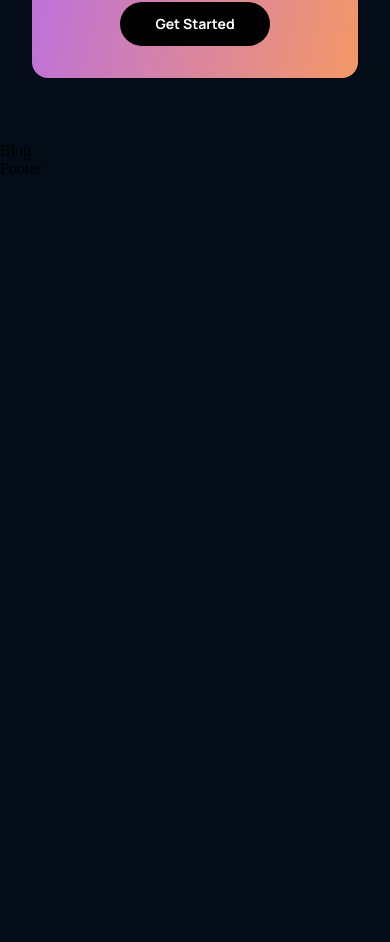
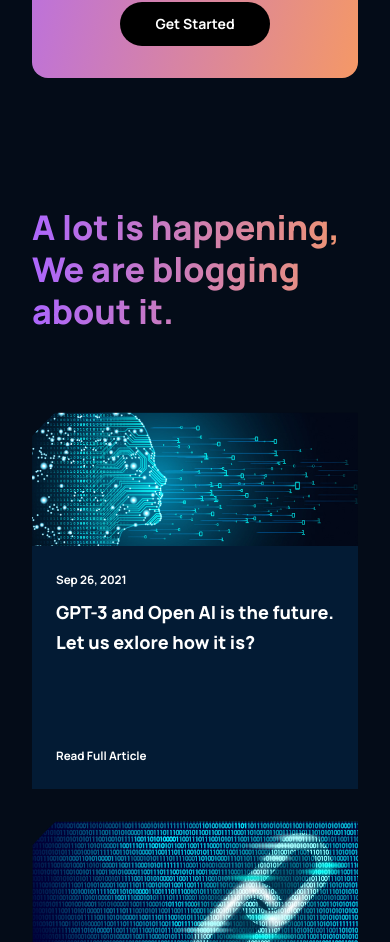
Before and after one commit to Abhi-AD/React, a React (Create React App) app in the folder React Design/react-application1/: page / in a window 390 px wide. Shown: the part 4514-5456 px from the top of the page. Before the commit the page ends 4692 px from the top, so only its background shows below. Built offline with nearby package versions, Linux system fonts and the light colour scheme.

Commit message:
Blog/Article  Design

```diff
--- a/React Design/react-application1/src/components/article/Article.css
+++ b/React Design/react-application1/src/components/article/Article.css
@@ -0,0 +1,56 @@
+.gpt3__blog-container_article {
+     width: 100%;
+     height: 100%;
+     display: flex;
+     flex-direction: column;
+     background: var(--color-footer);
+}
+
+.gpt3__blog-container_article-image {
+     width: 100%;
+     height: 100%;
+     background: var(--color-bg);
+}
+
+.gpt3__blog-container_article-image img {
+     width: 100%;
+     height: 100%;
+}
+
+.gpt3__blog-container_article-content {
+     display: flex;
+     flex-direction: column;
+     justify-content: space-between;
+     padding: 1rem 1.5rem;
+     height: 100%;
+}
+
+.gpt3__blog-container_article-content p {
+     font-family: var(--font-family);
+     font-size: 11.65px;
+     font-weight: 700;
+     line-height: 35px;
+     color: #fff;
+}
+
+.gpt3__blog-container_article-content h3 {
+     font-family: var(--font-family);
+     font-size: 25.11px;
+     font-weight: 800;
+     line-height: 30.30px;
+     color: #fff;
+     margin-bottom: 5rem;
+     cursor: pointer;
+}
+
+.gpt3__blog-container_article-content p:last-child {
+     cursor: pointer;
+}
+
+
+@media screen and (max-width: 550px) {
+     .gpt3__blog-container_article-content h3 {
+          font-size: 18px;
+          line-height: 25p;
+     }
+}
--- a/React Design/react-application1/src/components/article/Article.jsx
+++ b/React Design/react-application1/src/components/article/Article.jsx
@@ -1,9 +1,19 @@
 import React from 'react'
 import './Article.css'
 
-const Article = () => {
+const Article = ({ imgUrl, date, text }) => {
   return (
-    <div>
+    <div className="gpt3__blog-container_article">
+      <div className="gpt3__blog-container_article-image">
+        <img src={imgUrl} alt="blog_image" />
+      </div>
+      <div className="gpt3__blog-container_article-content">
+        <div>
+          <p>{date}</p>
+          <h3>{text}</h3>
+        </div>
+        <p>Read Full Article</p>
+      </div>
     </div>
   )
 }
--- a/React Design/react-application1/src/containers/blog/Blog.css
+++ b/React Design/react-application1/src/containers/blog/Blog.css
@@ -0,0 +1,75 @@
+.gpt3__blog {
+    display: flex;
+    flex-direction: column;
+}
+
+.gpt3__blog-heading {
+    width: 100%;
+    text-align: left;
+    margin-bottom: 5rem;
+}
+
+.gpt3__blog-heading h1 {
+    font-size: 62px;
+    line-height: 75px;
+    font-family: var(--font-family);
+    font-weight: 800;
+}
+
+.gpt3__blog-container {
+    display: flex;
+    flex-direction: row;
+}
+
+.gpt3__blog-container_groupA {
+    flex: 0.75;
+    margin-right: 2rem;
+}
+
+.gpt3__blog-container_groupB {
+    flex: 1;
+    display: grid;
+    grid-template-columns: repeat(2, 1fr);
+    grid-gap: 2rem;
+}
+
+@media screen and (max-width: 990px) {
+    .gpt3__blog-container {
+        flex-direction: column-reverse;
+    }
+
+    .gpt3__blog-container_groupA {
+        margin: 2rem 0;
+    }
+
+    .gpt3__blog-container_groupA .gpt3__blog-container_article {
+        width: 48%;
+    }
+
+    .gpt3__blog-container_groupA .gpt3__blog-container_article-image {
+        height: 250px;
+    }
+}
+
+@media screen and (max-width: 700px) {
+    .gpt3__blog-container_groupB {
+        grid-template-columns: repeat(1, 1fr);
+    }
+
+    .gpt3__blog-container_groupA .gpt3__blog-container_article {
+        width: 100%;
+    }
+
+    .gpt3__blog-heading h1 {
+        font-size: 46px;
+        line-height: 52px;
+    }
+}
+
+@media screen and (max-width: 550px) {
+    .gpt3__blog-heading h1 {
+        font-size: 34px;
+        line-height: 42px;
+    }
+
+}
--- a/React Design/react-application1/src/containers/blog/Blog.jsx
+++ b/React Design/react-application1/src/containers/blog/Blog.jsx
@@ -1,10 +1,25 @@
 import React from 'react'
+import { Article } from '../../components'
+import { blog01, blog02, blog03, blog04, blog05 } from './imports';
 import './Blog.css'
 
 const Blog = () => {
   return (
-    <div>
-      Blog
+    <div className="gpt3__blog section__padding" id="blog">
+      <div className="gpt3__blog-heading">
+        <h1 className="gradient__text">A lot is happening, <br /> We are blogging about it.</h1>
+      </div>
+      <div className="gpt3__blog-container">
+        <div className="gpt3__blog-container_groupA">
+          <Article imgUrl={blog01} date="Sep 26, 2021" text="GPT-3 and Open  AI is the future. Let us exlore how it is?" />
+        </div>
+        <div className="gpt3__blog-container_groupB">
+          <Article imgUrl={blog02} date="Sep 26, 2021" text="GPT-3 and Open  AI is the future. Let us exlore how it is?" />
+          <Article imgUrl={blog03} date="Sep 26, 2021" text="GPT-3 and Open  AI is the future. Let us exlore how it is?" />
+          <Article imgUrl={blog04} date="Sep 26, 2021" text="GPT-3 and Open  AI is the future. Let us exlore how it is?" />
+          <Article imgUrl={blog05} date="Sep 26, 2021" text="GPT-3 and Open  AI is the future. Let us exlore how it is?" />
+        </div>
+      </div>
     </div>
   )
 }
--- /dev/null
+++ b/React Design/react-application1/src/containers/blog/imports.js
@@ -0,0 +1,13 @@
+import blog01 from '../../assets/blog01.png'
+import blog02 from '../../assets/blog02.png'
+import blog03 from '../../assets/blog03.png'
+import blog04 from '../../assets/blog04.png'
+import blog05 from '../../assets/blog05.png'
+
+export {
+  blog01,
+  blog02,
+  blog03,
+  blog04,
+  blog05,
+};
```
